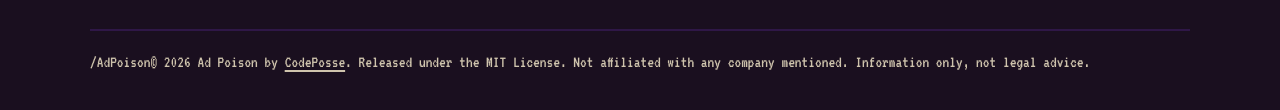
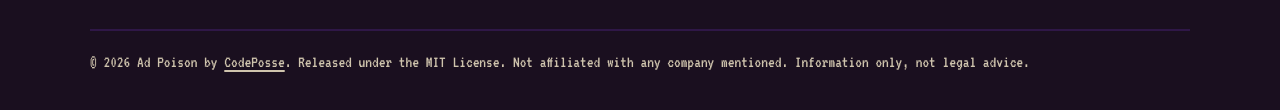
Before and after one commit to CodePosse/AdPoison, a website: page html/dns.html in a window 1280 px wide. Shown: the part 3038-3148 px from the top of the page. Drawn offline with Linux system fonts and the light colour scheme.

Commit message:
:bug: typo

```diff
--- a/html/dns.html
+++ b/html/dns.html
@@ -220,7 +220,7 @@
           <li><a href="https://github.com/CodePosse/AdPoison/" target="_blank" rel="noopener noreferrer">GitHub SRC</a></li>
         </ul>
       </nav>
-      <p class="footer-legal">/AdPoison&copy; <span data-year>2026</span> Ad Poison by <a href="/">CodePosse</a>. Released under the MIT License. Not affiliated with any company mentioned. Information only, not legal advice.</p>
+      <p class="footer-legal">&copy; <span data-year>2026</span> Ad Poison by <a href="/">CodePosse</a>. Released under the MIT License. Not affiliated with any company mentioned. Information only, not legal advice.</p>
     </div>
   </footer>
 
```
Also changed, not shown: html/fingerprint.html (+1 -1 lines), html/hosts.html (+1 -1 lines), html/hygiene.html (+1 -1 lines), html/privacy.html (+1 -1 lines), html/reset.html (+1 -1 lines), index.html (+1 -1 lines).
